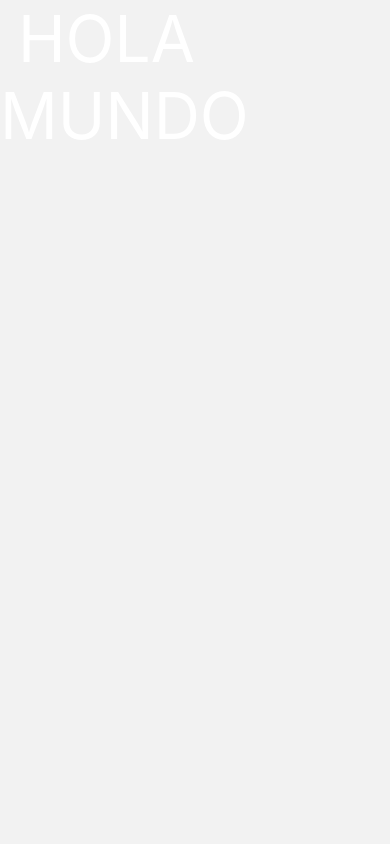
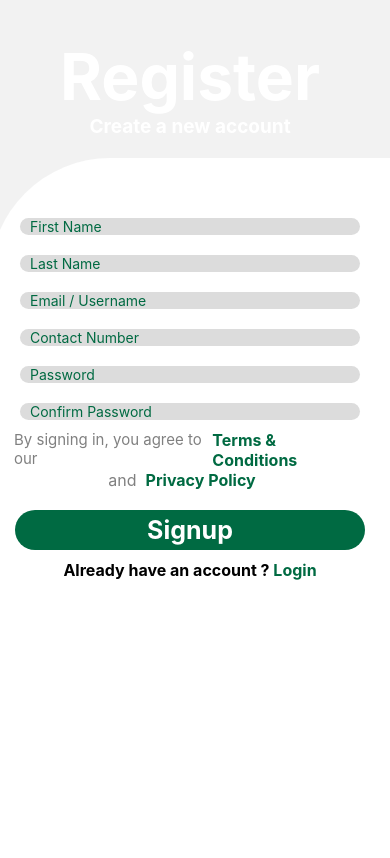
Before and after one commit to Universal-Station/Baik, a React Native app: screen /Signup in a window 390 px wide. Before the commit this address had no page. Built offline with nearby package versions, Linux system fonts and the light colour scheme.

Commit message:
login and Signup

```diff
--- a/App.js
+++ b/App.js
@@ -5,7 +5,8 @@ import { View, Text } from 'react-native';
 import { NavigationContainer } from '@react-navigation/native';
 import { createNativeStackNavigator } from '@react-navigation/native-stack';
 import Home from './src/Home';
-
+import Login from './src/Login';
+import Signup from './src/Signup';
 
 const Stack = createNativeStackNavigator();
 
@@ -14,6 +15,8 @@ function App() {
     <NavigationContainer>
       <Stack.Navigator screenOptions={{headerShown: false}}>
         <Stack.Screen name="Home" component={Home} />
+        <Stack.Screen name="Login" component={Login}/>
+        <Stack.Screen name="Signup" component={Signup}/>
       </Stack.Navigator>
     </NavigationContainer>
   );
--- a/src/Background.js
+++ b/src/Background.js
@@ -6,7 +6,7 @@ import { ImageBackground, View } from 'react-native';
 const Background = ({children}) => {
   return (
     <View>
-        <ImageBackground source={require("./assets/background.jpeg")}
+        <ImageBackground source={require("../assets/background.jpeg")}
         style={{height: '100%'}} />
         <View style ={{position: "absolute"}}>
             {children}
--- /dev/null
+++ b/src/Btn.js
@@ -0,0 +1,21 @@
+import {View, Text, TouchableOpacity} from 'react-native';
+import React from 'react';
+
+export default function Btn({bgColor, btnLabel, textColor, Press}) {
+  return (
+    <TouchableOpacity
+    onPress={Press}
+      style={{
+        backgroundColor: bgColor,
+        borderRadius: 100,
+        alignItems: 'center',
+        width: 350,
+        paddingVertical: 5,
+        marginVertical: 10
+      }}>
+      <Text style={{color: textColor, fontSize: 25, fontWeight: 'bold'}}>
+        {btnLabel}
+      </Text>
+    </TouchableOpacity>
+  );
+}
--- /dev/null
+++ b/src/Constants.js
@@ -0,0 +1,2 @@
+export const green = '#2BB789';
+export const darkGreen = '#006A42';
--- /dev/null
+++ b/src/Field.js
@@ -0,0 +1,14 @@
+import React from 'react';
+import {TextInput} from 'react-native';
+import {darkGreen} from './Constants';
+
+const Field = props => {
+  return (
+    <TextInput
+      {...props}
+      style={{borderRadius: 100, color: darkGreen, paddingHorizontal: 10, width: '85%', backgroundColor: 'rgb(220,220, 220)', marginVertical: 10}}
+      placeholderTextColor={darkGreen}></TextInput>
+  );
+};
+
+export default Field;
--- a/src/Home.js
+++ b/src/Home.js
@@ -1,12 +1,20 @@
 import React from "react";
 import { View, Text, StyleSheet} from 'react-native';
 import Background from "./Background";
+import Btn from "./Btn";
+import { darkGreen, green } from './Constants';
 
 
-const Home = () => {
+
+const Home = (props) => {
     return(
         <Background>
-            <Text style={{color: 'white', fontSize: 64}}> HOLA MUNDO</Text>
+            <View style={{marginHorizontal: 30, marginVertical: 100 }}>
+            <Text style={{color: 'white', fontSize: 64}}> WELCOME </Text>
+            <Text style={{color: 'white', fontSize: 64}}>  TO BIKE </Text>
+            <Btn bgColor={green} textColor='white' btnLabel="Login" Press={() => props.navigation.navigate("Login")} />
+            <Btn bgColor='white' textColor={darkGreen} btnLabel="Signup" Press={() => props.navigation.navigate("Signup")} />
+            </View>
         </Background>
     );
 }
--- /dev/null
+++ b/src/Login.js
@@ -0,0 +1,65 @@
+import React from 'react';
+import {View, Text, Touchable, TouchableOpacity} from 'react-native';
+import Background from './Background';
+import Btn from './Btn';
+import {darkGreen} from './Constants';
+import Field from './Field';
+
+const Login = (props) => {
+  return (
+    <Background>
+      <View style={{ alignItems: 'center', width: 400}}>
+        <Text
+          style={{
+            color: 'white',
+            fontSize: 64,
+            fontWeight: 'bold',
+            marginVertical: 20,
+          }}> Login
+        </Text>
+        <View
+          style={{
+            backgroundColor: 'white',
+            height: 7000,
+            width: 400,
+            borderTopLeftRadius: 130,
+            paddingTop: 100,
+            alignItems: 'center',
+          }}>
+          <Text style={{fontSize: 40, color: darkGreen, fontWeight: 'bold'}}>
+            Welcome Back
+          </Text>
+          <Text
+            style={{
+              color: 'grey',
+              fontSize: 19,
+              fontWeight: 'bold',
+              marginBottom: 20,
+            }}>
+            Login to your account
+          </Text>
+          <Field
+            placeholder="Email / Username"
+            keyboardType={'email-address'}
+          />
+          <Field placeholder="Password" secureTextEntry={true} />
+          <View
+            style={{alignItems: 'flex-end', width: '88%', paddingRight: 16, marginBottom: 200}}>
+            <Text style={{color: darkGreen, fontWeight: 'bold', fontSize: 16}}>
+              Forgot Password ?
+            </Text>
+          </View>
+          <Btn textColor='white' bgColor={darkGreen} btnLabel="Login" Press={() => alert("Logged In")} />
+          <View style={{ display: 'flex', flexDirection :'row', justifyContent: "center" }}>
+            <Text style={{ fontSize: 16, fontWeight:"bold" }}>Don't have an account ? </Text>
+            <TouchableOpacity onPress={() => props.navigation.navigate("Signup")}>
+            <Text style={{ color: darkGreen, fontWeight: 'bold', fontSize: 16 }}>Signup</Text>
+            </TouchableOpacity>
+          </View>
+        </View>
+      </View>
+    </Background>
+  );
+};
+
+export default Login;
--- /dev/null
+++ b/src/Signup.js
@@ -0,0 +1,111 @@
+import React from 'react';
+import {View, Text, Touchable, TouchableOpacity} from 'react-native';
+import Background from './Background';
+import Btn from './Btn';
+import {darkGreen} from './Constants';
+import Field from './Field';
+
+const Signup = props => {
+  return (
+    <Background>
+      <View style={{alignItems: 'center', width: 380}}>
+        <Text
+          style={{
+            color: 'white',
+            fontSize: 64,
+            fontWeight: 'bold',
+            marginTop: 38,
+          }}>
+          Register
+        </Text>
+        <Text
+          style={{
+            color: 'white',
+            fontSize: 19,
+            fontWeight: 'bold',
+            marginBottom: 20,
+          }}>
+          Create a new account
+        </Text>
+        <View
+          style={{
+            backgroundColor: 'white',
+            height: 700,
+            width: 400,
+            borderTopLeftRadius: 120,
+            paddingTop: 50,
+            alignItems: 'center',
+          }}>
+          <Field placeholder="First Name" />
+          <Field placeholder="Last Name" />
+          <Field
+            placeholder="Email / Username"
+            keyboardType={'email-address'}
+          />
+          <Field placeholder="Contact Number" keyboardType={'number'} />
+          <Field placeholder="Password" secureTextEntry={true} />
+          <Field placeholder="Confirm Password" secureTextEntry={true} />
+          <View
+            style={{
+              display: 'flex',
+              flexDirection: 'row',
+              width: '88%',
+              paddingRight: 16
+            }}>
+            <Text style={{color: 'grey', fontSize: 15}}>
+              By signing in, you agree to our{' '}
+            </Text>
+            <Text style={{color: darkGreen, fontWeight: 'bold', fontSize: 16}}>
+             Terms & Conditions
+            </Text>
+          </View>
+
+          <View
+            style={{
+              display: 'flex',
+              flexDirection: 'row',
+              justifyContent :"center",
+              width: '88%',
+              paddingRight: 16,
+              marginBottom: 10
+            }}>
+            <Text style={{color: 'grey', fontSize: 16}}>
+              and {" "}
+            </Text>
+            <Text style={{color: darkGreen, fontWeight: 'bold', fontSize: 16}}>
+              Privacy Policy
+            </Text>
+          </View>
+          <Btn
+            textColor="white"
+            bgColor={darkGreen}
+            btnLabel="Signup"
+            Press={() => {
+              alert('Accoutn created');
+              props.navigation.navigate('Login');
+            }}
+          />
+          <View
+            style={{
+              display: 'flex',
+              flexDirection: 'row',
+              justifyContent: 'center',
+            }}>
+            <Text style={{fontSize: 16, fontWeight: 'bold'}}>
+              Already have an account ?{' '}
+            </Text>
+            <TouchableOpacity
+              onPress={() => props.navigation.navigate('Login')}>
+              <Text
+                style={{color: darkGreen, fontWeight: 'bold', fontSize: 16}}>
+                Login
+              </Text>
+            </TouchableOpacity>
+          </View>
+        </View>
+      </View>
+    </Background>
+  );
+};
+
+export default Signup;
```
Also changed, not shown: assets/background.jpeg (renamed from src/assets/background.jpeg).
